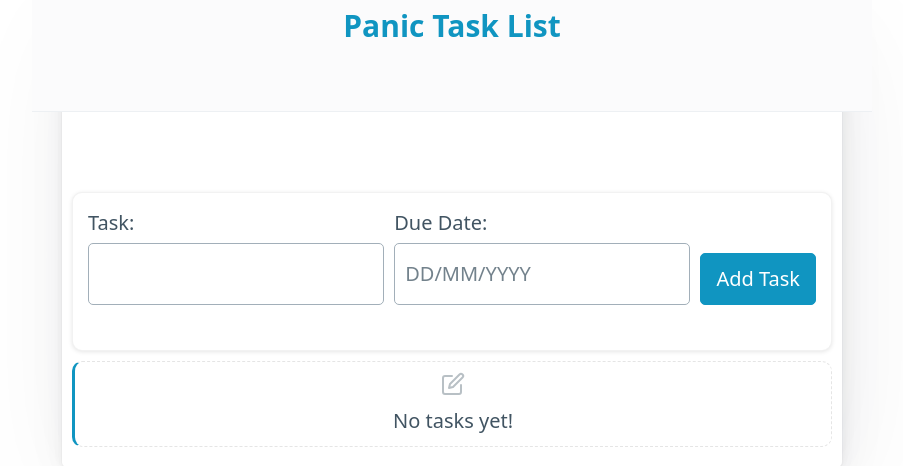
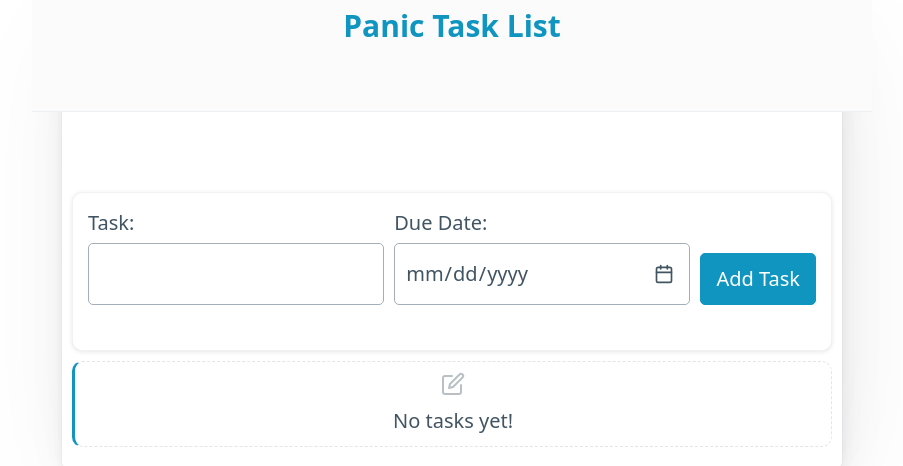
Before and after one commit to rjtavares/Melga, a Flask app: page / in a window 1280 px wide. Shown: the top 466 px of the page, without its empty margins (188-1091 px from the left). Run offline with Flask 3, Linux system fonts and the light colour scheme; data that the repository does not hold is empty; some libraries are stand-ins or nearby versions.

Commit message:
minor improvements

```diff
--- a/templates/index.html
+++ b/templates/index.html
@@ -295,7 +295,7 @@
                     </div>
                     <div>
                         <label for="due_date">Due Date:</label>
-                        <input type="text" id="due_date" name="due_date" placeholder="DD/MM/YYYY" required>
+                        <input type="date" id="due_date" name="due_date" required>
                     </div>
                     <div>
                         <button type="submit" class="primary">Add Task</button>
```
